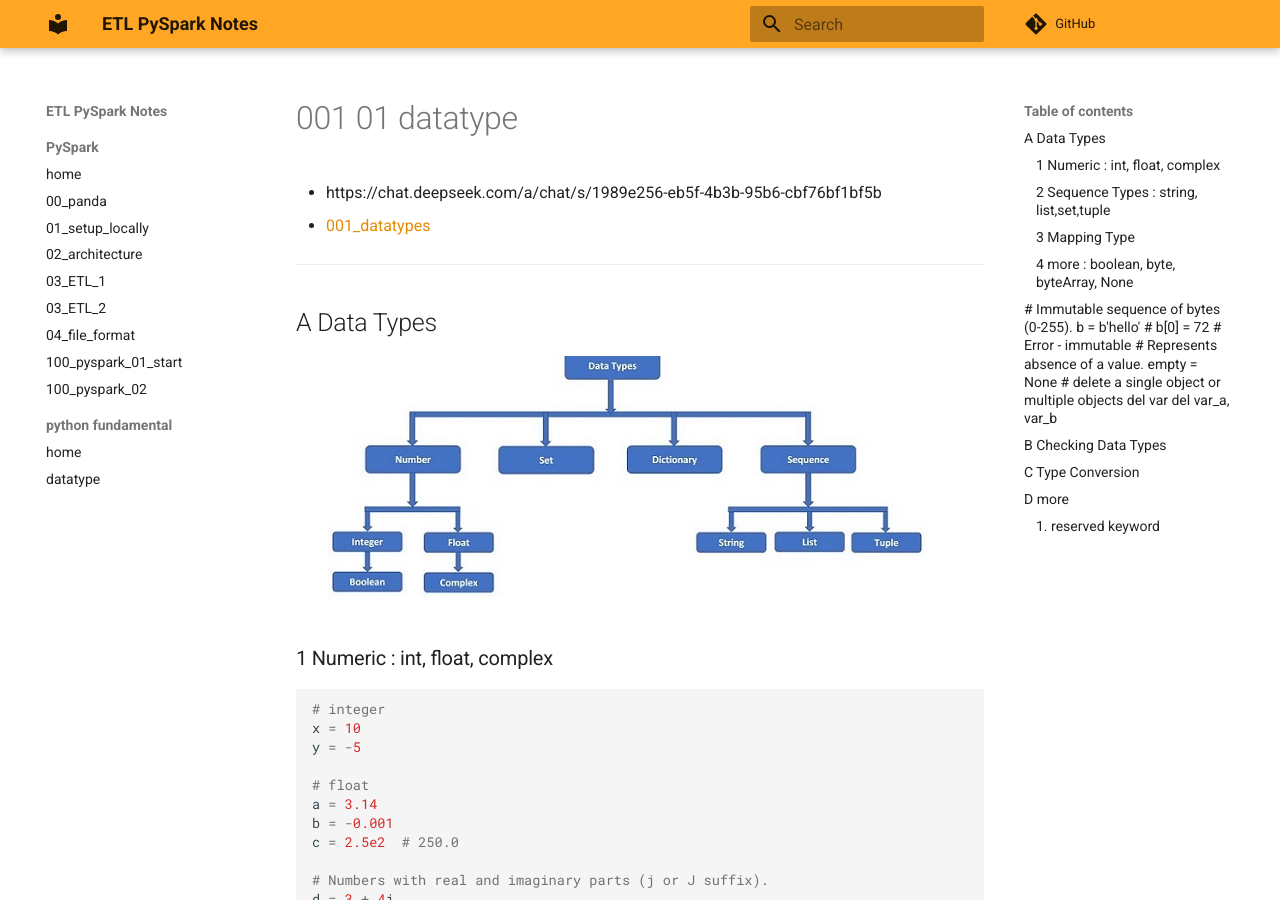
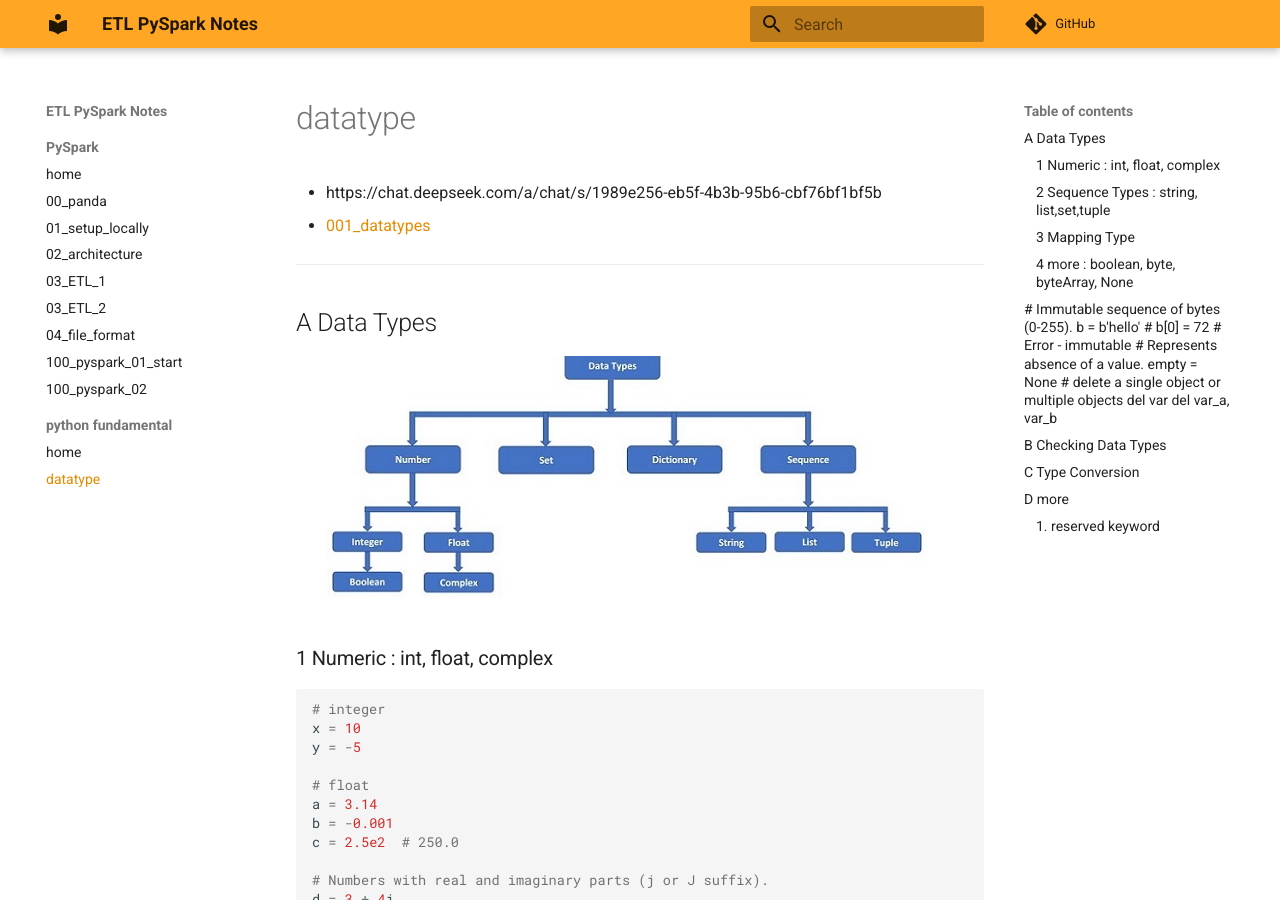
Before and after one commit to lekhrajdinkar/data-engineer, an MkDocs documentation site: the page built from docs/02_funda/001_01_datatype.md, in a window 1280 px wide and 900 px high. Built offline with MkDocs 1.6.1 and Material for MkDocs 9.7.7, drawn with Linux system fonts in a browser that asks for light colours; comment, search, counter and statistics services are not loaded; some of the changed lines change nothing that is shown.

Commit message:
init project

```diff
--- a/mkdocs.yml
+++ b/mkdocs.yml
@@ -5,18 +5,18 @@
 # Navigation based on your Notes folder
 nav:
   - PySpark:
-      - home: readme.md
-      - 00_panda: 00_panda.md
-      - 01_setup_locally: 01_setup_locally.md
-      - 02_architecture: 02_architecture.md
-      - 03_ETL_1: 03_ETL_1.md
-      - 03_ETL_2: 03_ETL_2.md
-      - 04_file_format: 04_file_format.md
-      - 100_pyspark_01_start: 100_pyspark_01_start.md
-      - 100_pyspark_02: 100_pyspark_02.md
+      - home: 01_pyspark/readme.md
+      - 00_panda: 01_pyspark/00_panda.md
+      - 01_setup_locally: 01_pyspark/01_setup_locally.md
+      - 02_architecture: 01_pyspark/02_architecture.md
+      - 03_ETL_1: 01_pyspark/03_ETL_1.md
+      - 03_ETL_2: 01_pyspark/03_ETL_2.md
+      - 04_file_format: 01_pyspark/04_file_format.md
+      - 100_pyspark_01_start: 01_pyspark/100_pyspark_01_start.md
+      - 100_pyspark_02: 01_pyspark/100_pyspark_02.md
   - python fundamental:
-      - home: 000_00_kickoff.md
-      - datatype: 001_01_datatype.md
+      - home: 02_funda/000_00_kickoff.md
+      - datatype: 02_funda/001_01_datatype.md
 
 theme:
   name: material
```
